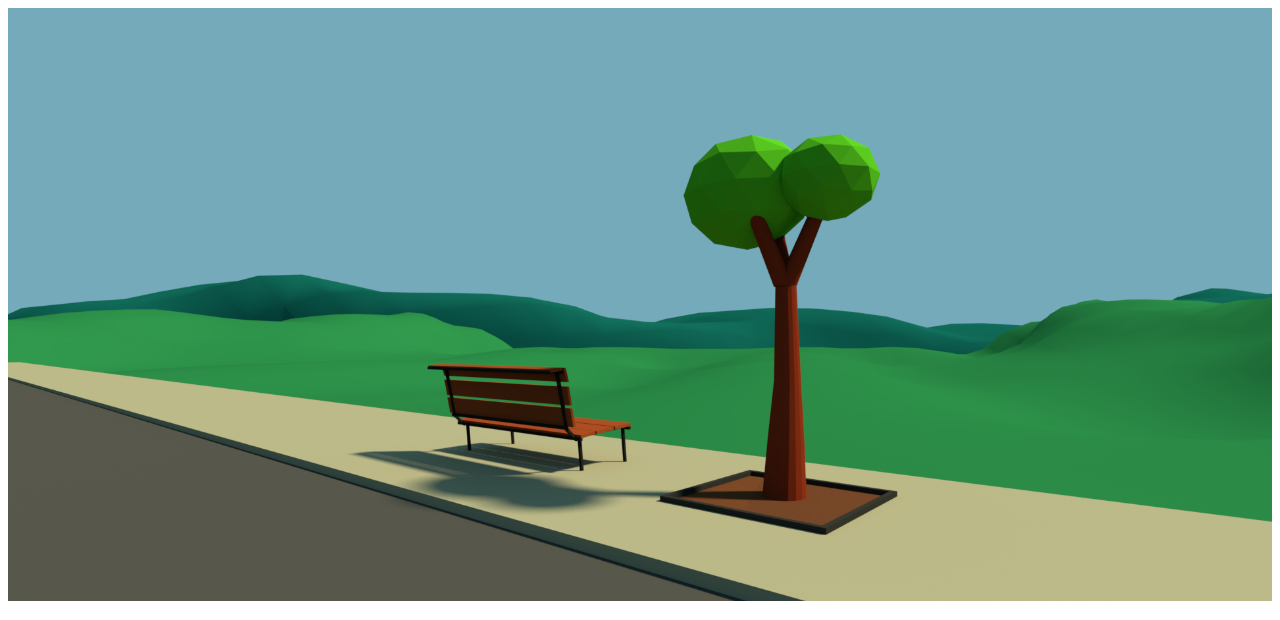
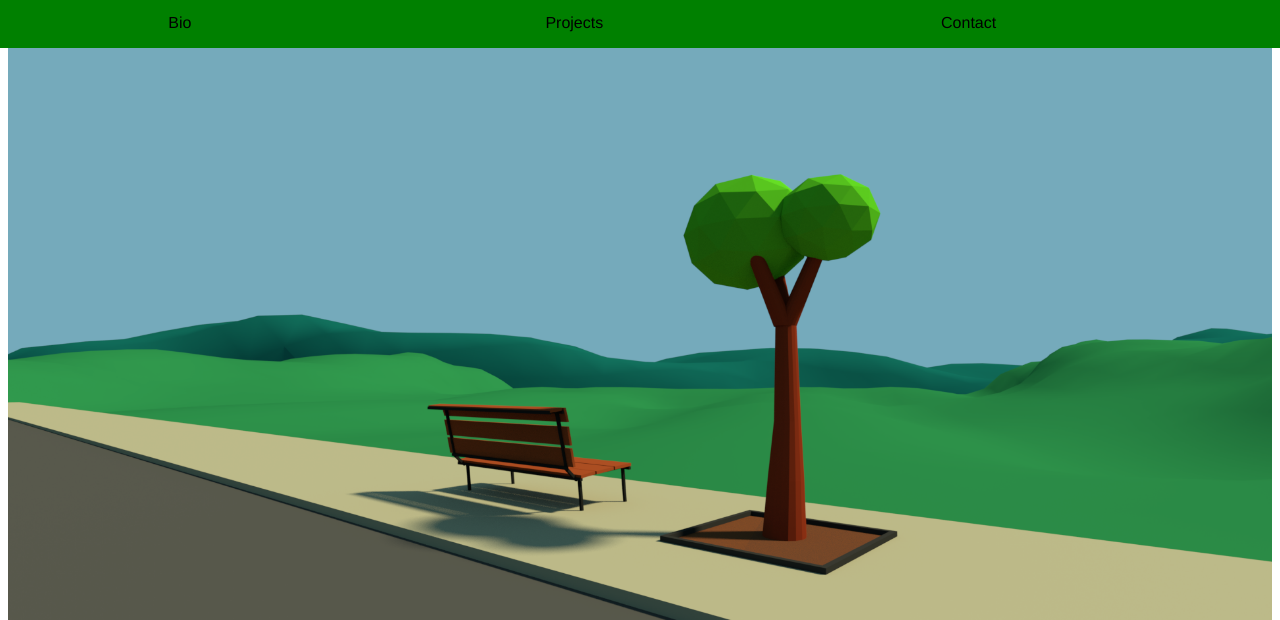
Before and after one commit to JoelGoodrum/joelgoodrum.github.io, a plain HTML site: page index.html in a window 1280 px wide. Shown: the top 620 px of the page. Drawn offline with Linux system fonts and the light colour scheme.

Commit message:
add header

```diff
--- a/index.html
+++ b/index.html
@@ -4,7 +4,21 @@
 
 	<style>
 
+		header {
+
+			margin-top: -10px;
+			width: 104%;
+			left: -2%;
+			background-color: green;
+			text-align: center;
+			position: relative;
+			z-index: 2;
+			display: grid;
+			grid-template-columns: 30% 30% 30%;
+		}
+
 		.home-photo {
+
 			position: relative;
 			left:0px;
 			width: 100%;
@@ -12,6 +26,7 @@
 		}
 
 		.mug{
+
 			height: 200px;
 			width: 200px;
 			position: relative;
@@ -20,12 +35,14 @@
 		}
 
 		h1, h2 {
+
 			text-align: center;
 			color: black;
 			font-family: Helvetica;
 		}
 
 		p {
+
 			font-family: Helvetica;
 
 		}
@@ -36,11 +53,20 @@
 
 		<title>Joel Goodrum</title>
 
+		<header>
+
+			<p>Bio</p>
+			<p>Projects</p>
+			<p>Contact</p>
+
+		</header>
+
 			<img src='park.png' class='home-photo'>
+
+			<h1>Bio</h1>
 
 		<div id='bio'>
 
-			<h1>Bio</h1>
 			<p>My name is Joel Goodrum. I was born in Brazil a town called "Londrina" which means little london. Since I was a young child, I loved video-games. My love for video games steered me towards loving computers. Front-end developement is what I have been currently working on the most. But I have worked with gaming 3d engines, graphic design on photoshop, music with digital audio workspaces like froot loops and etc.</p>
 			<img src='mug.jpg' class='mug' alt='me'>
 
@@ -48,26 +74,38 @@
 
 			<h1>Projects</h1>
 
+			<h2>iPhone Lock Screen</h2>
+
 		<div id='phone'>
-			<h2>iPhone Lock Screen</h2>
+
 			<p>This project, one can see the current time on the lock screen of an iPhone.I designed designed an iPhone using html and css. I used JavaScript to get input of date and time from the computer. The has a frame refressh rate at 10000 mili seconds.<p>
 			<img src='' alt="phone photo">
+
 		</div>
 
+			<h2>CarApp</h2>
+
 		<div id='car-app'>
-			<h2>CarApp</h2>
+
 			<p>CarApp is a Java program which simulates a mobile app where the users get o navigate a list of cars in order to purchase a one. When the user clicks on the type of car, the page shows the options available for that type. The user then can click on a specific model. After the user clicked on a model, the details of the car will show up. All the elements in this program were programmed in Java.
 			<img src='#' alt="screen shots of CarApp">
+
 		</div>
 
+			<h2>WizardRPG</h2>
+
 		<div id='wizard-rpg'>
-			<h2>WizardRPG</h2>
+
 			<p>In WizardRPG, one gets to strategically fight mistical creatures. The player and the opponent have health and magic points. The player can attack or deffend againts the opponent. The player must bring the opponents magic or healths points to zero in order to win</p>
+
 			<img src='#' alt='wizar rpg screen shots'>
+
 		</div>
 
 		<div id='contact'>
+
 			<h2>Contact</h2>
+
 			<ul>
 				<li>https://github.com/JoelGoodrum</li>
 				<li>joelgoodrum@hotmail.com</li>
```
